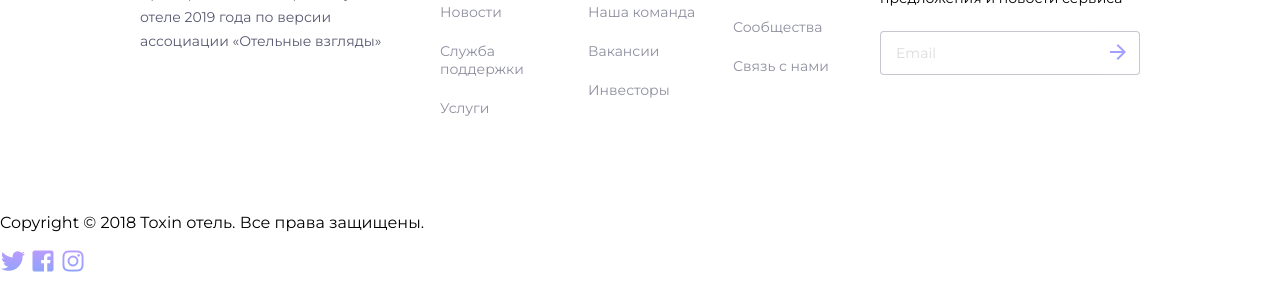
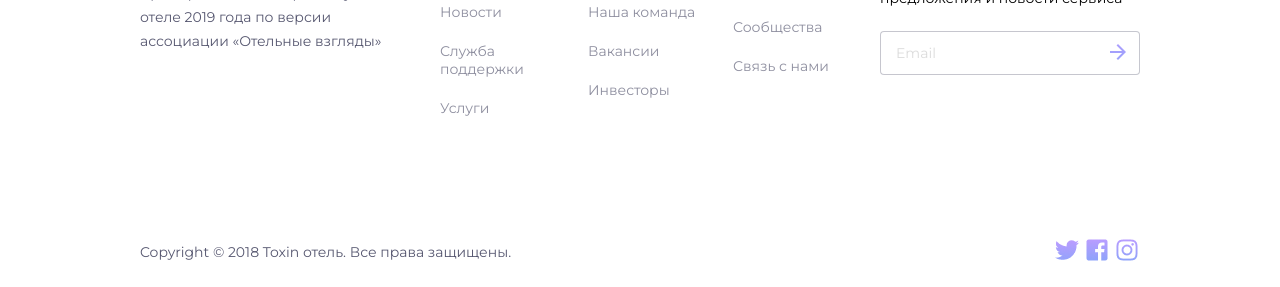
Before and after one commit to nik2218/toxinl, a plain HTML site: page index.html in a window 1280 px wide. Shown: the part 1075-1362 px from the top of the page. Drawn offline with Linux system fonts and the light colour scheme.

Commit message:
entry of edits to copyright

```diff
--- a/header/style.css
+++ b/header/style.css
@@ -2,8 +2,6 @@ body {
   background-color: #ffff;
   font-family: "Montserrat", sans-serif;
   margin: 0;
-  max-height: 900px;
-  max-width: 1440px;
 }
 header {
   display: grid;
@@ -44,18 +42,26 @@ header {
 }
 .copBar{
   display: grid;
-  grid-template-areas: "copyright btns";
+  grid-template-areas: "copyright networks";
   grid-template-columns: 1fr 1fr;
-
+  height: 70px;
 }
 
 .copyright{
   grid-area: copyright;
+  align-self: center;
+}
+.copyright p{
+  margin: 0;
+  font-size: 14px;
+  color: #1f2041;
+  opacity: 0.75;
 }
 .networks{
   grid-area: networks;
   margin: 0;
-  width: 720px;
+  justify-self: end;
+  align-self: center;
 }
 .twitter, .facebook, .instagram{
   width: 26px;
@@ -67,6 +73,7 @@ header {
 .twitter{
   background: url(/footer/img/twitter.png) no-repeat 50% 50%;
 }
+
 .facebook{
   background: url(/footer/img/facebook.png) no-repeat 50% 50%;
 }
@@ -118,7 +125,10 @@ header {
     "description fNavigation fAboutUs fSupport fSubscription"
     "description fNavigation fAboutUs fSupport fSubscription";
   grid-template-columns: 260px 1fr 1fr 1fr 260px;
-  margin: 100px 140px;
+  margin-bottom: 100px;
+}
+.footer{
+  margin: 100px 140px 0 140px;
   height: 172px;
 }
 .flogo {
```
Also changed, not shown: index.html (+1 -1 lines).
